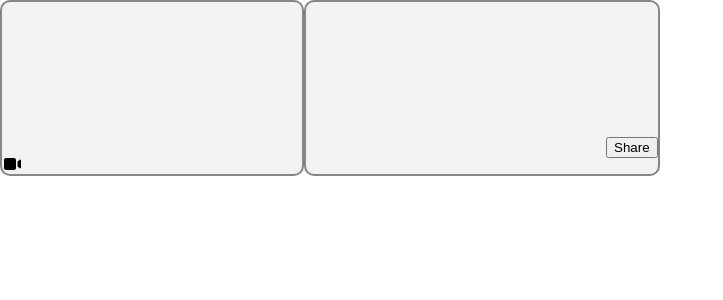
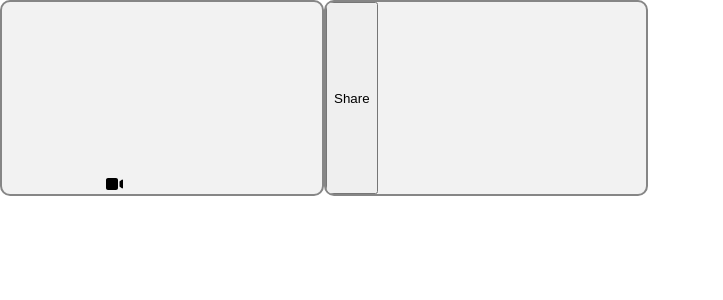
Before and after one commit to Medatur76/next_testing, a Next.js app: page /session in a window 1280 px wide. Shown: the top 300 px of the page, without its empty margins (0-723 px from the left). Built offline with nearby package versions, Linux system fonts and the light colour scheme.

Commit message:
stuff fits in box now :)

```diff
--- a/app/(platform)/(group)/_components/interactive/Camera.tsx
+++ b/app/(platform)/(group)/_components/interactive/Camera.tsx
@@ -4,6 +4,7 @@ import Box from "../ui/Box";
 import { useRef, useState } from "react";
 import { FontAwesomeIcon } from "@fortawesome/react-fontawesome";
 import { faVideo, faVideoSlash } from "@fortawesome/free-solid-svg-icons";
+import '../styles/camera.css';
 
 export default function Camera(options: {user?: User}) {
     if (!options.user) {
--- a/app/(platform)/(group)/_components/styles/camera.css
+++ b/app/(platform)/(group)/_components/styles/camera.css
@@ -1,11 +1,16 @@
-.cameraBox, .cameraBox > video {
-    width: 30vw;
-    height: 10vh;
+.cameraBox {
+    position: relative;
+    overflow: hidden;
+    width: 25vw;
+    aspect-ratio: 5/3;
+    display: inline-flex; /* or flex with wrap */
+    flex-wrap: wrap;
 }
 
-.cameraBox > video {
+video {
     position: absolute;
     top: 0; left: 0;
+    width: inherit;
 }
 
 .cameraBox > .optionButtons {
```
Also changed, not shown: 1 other file (tests, documents, lock files or other folders).
